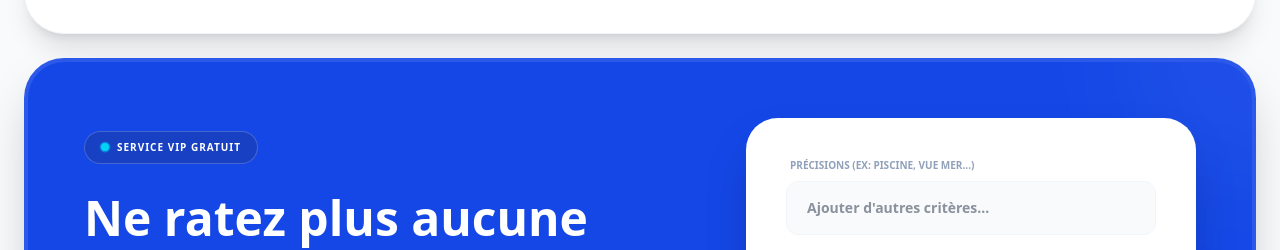
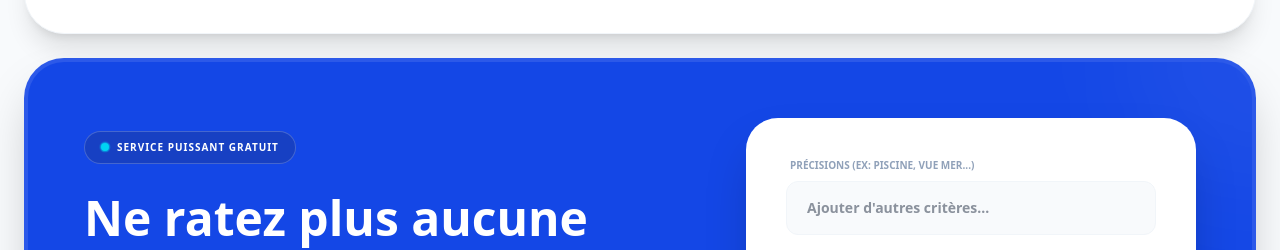
Before and after one commit to arnov8/achatimmomartinique, a Next.js app: page / in a window 1280 px wide. Shown: the part 821-1071 px from the top of the page. Built offline with nearby package versions, Linux system fonts and the light colour scheme; no server answers.

Commit message:
Update EmailAlert.tsx

```diff
--- a/app/components/home/EmailAlert.tsx
+++ b/app/components/home/EmailAlert.tsx
@@ -46,7 +46,7 @@ export default function EmailAlert({ currentCommune, currentType, currentPrixMax
               <span className="animate-ping absolute inline-flex h-full w-full rounded-full bg-cyan-400 opacity-75"></span>
               <span className="relative inline-flex rounded-full h-2 w-2 bg-cyan-400"></span>
             </span>
-            <span className="text-white text-[10px] font-black uppercase tracking-widest">Service VIP Gratuit</span>
+            <span className="text-white text-[10px] font-black uppercase tracking-widest">Service Puissant Gratuit</span>
           </div>
 
           <h2 className="text-3xl md:text-5xl font-black text-white leading-tight">
```
